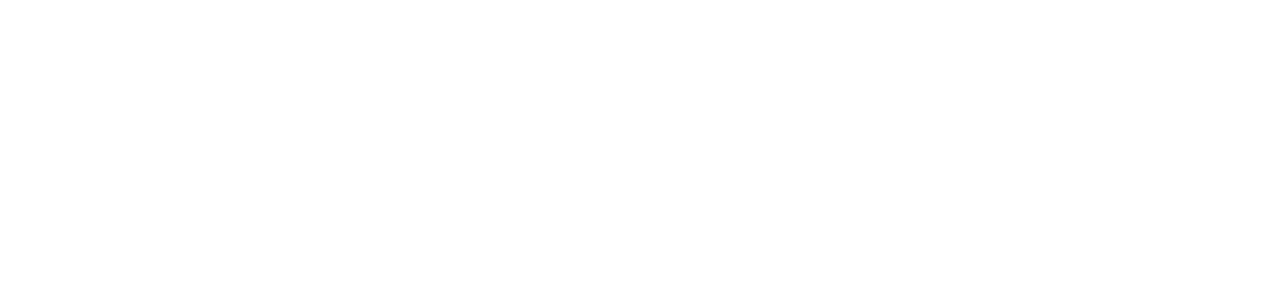
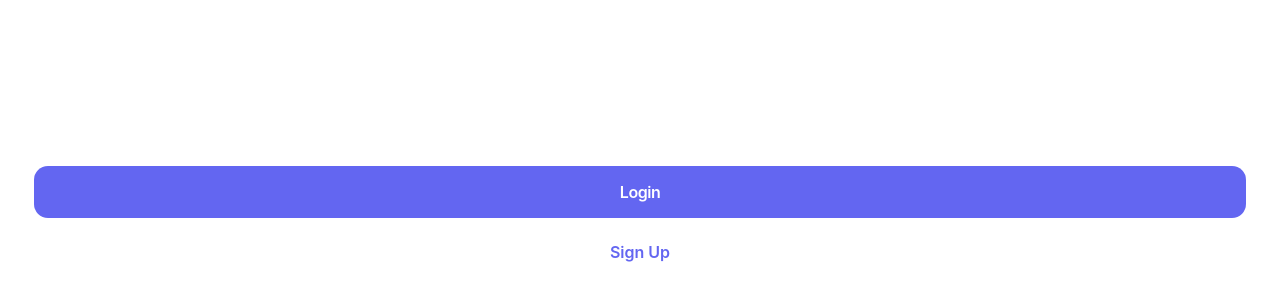
Before and after one commit to embarq/dailoz, a React (Create React App) app: page /welcome in a window 1280 px wide. Shown: the part 486-786 px from the top of the page. Built offline with nearby package versions, Linux system fonts and the light colour scheme.

Commit message:
create welcome page

```diff
--- a/src/App.tsx
+++ b/src/App.tsx
@@ -2,6 +2,7 @@
 import { IonApp, IonRouterOutlet } from '@ionic/react'
 import { IonReactRouter } from '@ionic/react-router'
 import Home from './pages/Home'
+import WelcomePage from './pages/Welcome'
 
 const App: React.FC = () => (
   <IonApp>
@@ -9,6 +10,9 @@
       <IonRouterOutlet>
         <Route exact path="/home">
           <Home />
+        </Route>
+        <Route exact path="/welcome">
+          <WelcomePage />
         </Route>
         <Route exact path="/">
           <Redirect to="/home" />
--- /dev/null
+++ b/src/pages/Welcome.tsx
@@ -0,0 +1,31 @@
+import { IonContent, IonPage, IonImg, IonButton } from '@ionic/react'
+
+const WelcomePage: React.FC = () => {
+  return (
+    <IonPage>
+      <IonContent scrollY={false} scrollX={false}>
+        <section className="flex flex-col items-center pt-32">
+          <IonImg src="/assets/welcome-illustration.svg" className="w-72" />
+          <h1 className="mt-16 mb-6 text-3xl font-bold">
+            <span className="text-indigo-500">Dailoz</span>
+            <span className="text-pink-500">.</span>
+          </h1>
+          <p className="text-sm text-gray-500 text-center max-w-xs">
+            Plan what you will do to be more organized for today, tomorrow and
+            beyond
+          </p>
+        </section>
+        <footer className="fixed bottom-0 w-full px-8 pb-8">
+          <IonButton expand="block" size="large" className="mb-2">
+            Login
+          </IonButton>
+          <IonButton expand="block" size="large" fill="clear">
+            Sign Up
+          </IonButton>
+        </footer>
+      </IonContent>
+    </IonPage>
+  )
+}
+
+export default WelcomePage
--- a/src/theme/variables.css
+++ b/src/theme/variables.css
@@ -4,7 +4,7 @@
 /** Ionic CSS Variables **/
 :root {
   /** primary **/
-  --ion-color-primary: #6366F1;
+  --ion-color-primary: #6366f1;
   --ion-color-primary-rgb: 99, 102, 241;
   --ion-color-primary-contrast: #ffffff;
   --ion-color-primary-contrast-rgb: 255, 255, 255;
@@ -95,11 +95,11 @@
 
   body {
     --ion-color-primary: #3880ff;
-  --ion-color-primary-rgb: 56,128,255;
-  --ion-color-primary-contrast: #ffffff;
-  --ion-color-primary-contrast-rgb: 255,255,255;
-  --ion-color-primary-shade: #3171e0;
-  --ion-color-primary-tint: #4c8dff;
+    --ion-color-primary-rgb: 56, 128, 255;
+    --ion-color-primary-contrast: #ffffff;
+    --ion-color-primary-contrast-rgb: 255, 255, 255;
+    --ion-color-primary-shade: #3171e0;
+    --ion-color-primary-tint: #4c8dff;
 
     --ion-color-secondary: #50c8ff;
     --ion-color-secondary-rgb: 80, 200, 255;
```
Also changed, not shown: public/assets/welcome-illustration.svg (added).
